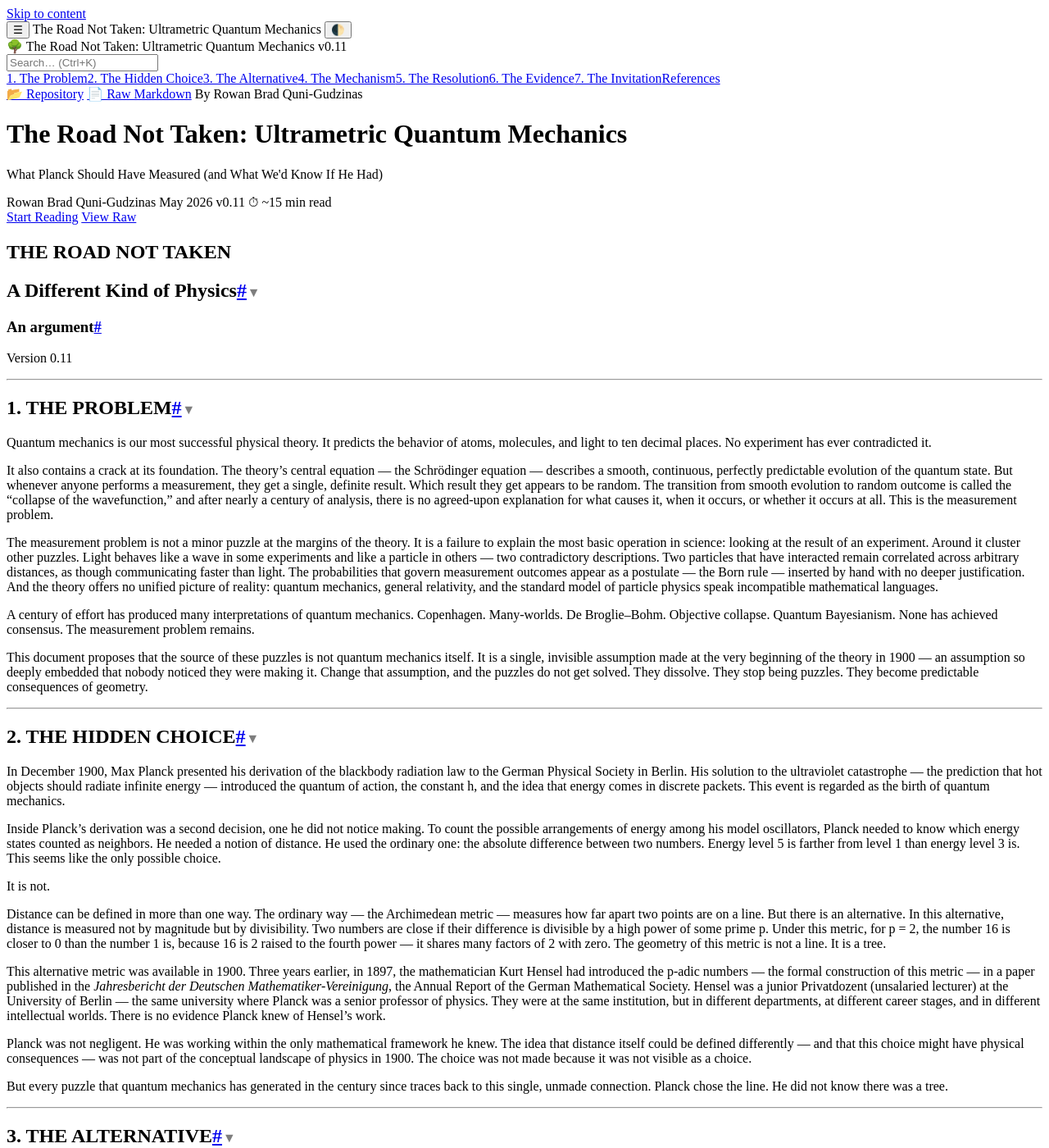
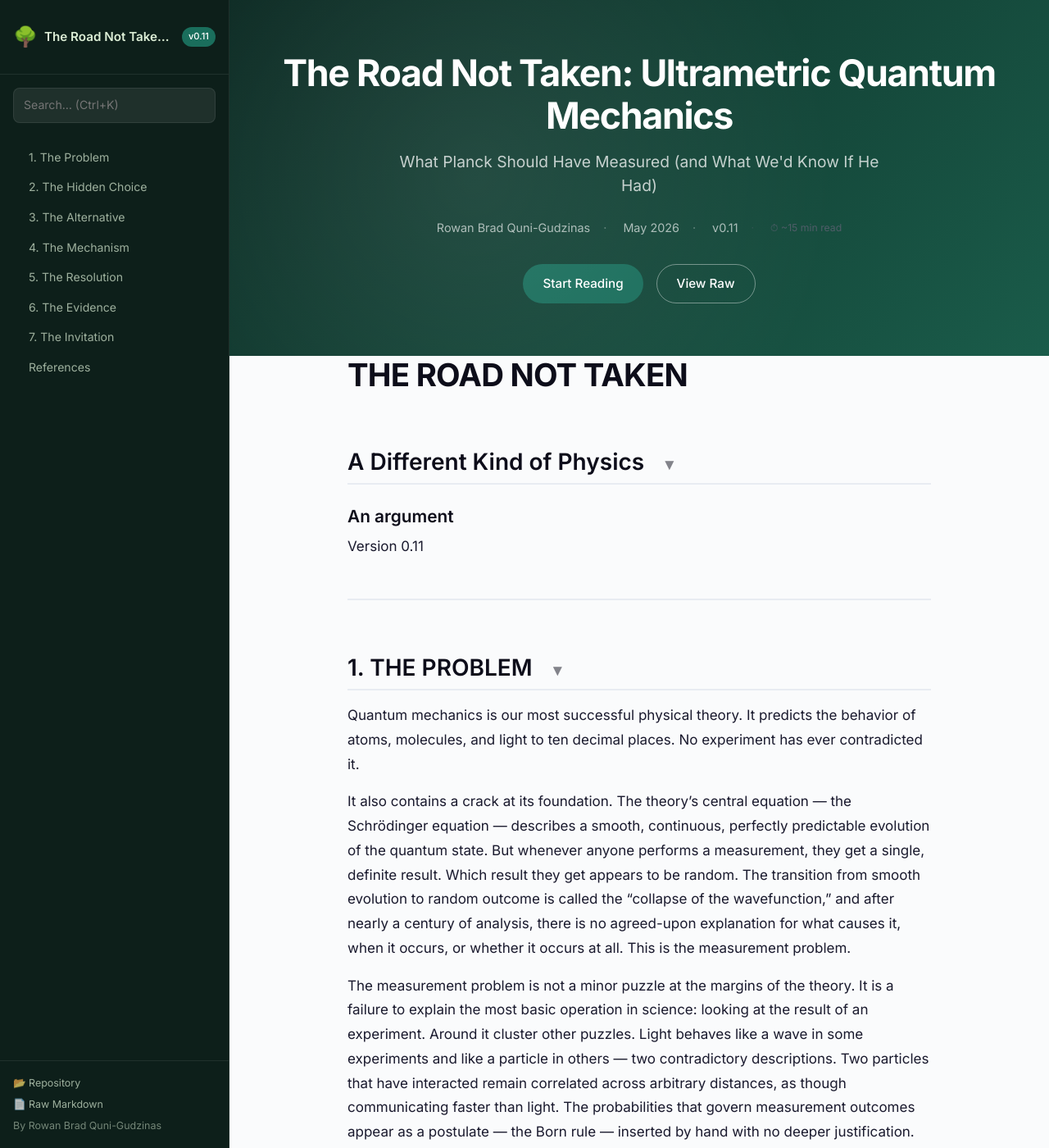
Before and after one commit to rwnq8/different-physics, a Jekyll site: the page built from index.md, in a window 1280 px wide and 1400 px high. Shown: the whole window at 82% size. Built offline with Jekyll 4.4.1, drawn with Linux system fonts in a browser that asks for light colours; comment, search, counter and statistics services are not loaded.

Commit message:
fix: correct stylesheet extension from .scss to .css
GitHub Pages compiles SASS and serves the result at .css URL.
The .scss extension returned 404, leaving the site completely unstyled.

```diff
--- a/_layouts/default.html
+++ b/_layouts/default.html
@@ -51,7 +51,7 @@
   <link rel="stylesheet" href="https://fonts.googleapis.com/css2?family=Inter:wght@400;500;600;700&family=JetBrains+Mono:wght@400;500&display=swap">
 
   <!-- Site stylesheet -->
-  <link rel="stylesheet" href="{{ site.baseurl }}/assets/css/style.scss?v={{ site.time | date: '%s' }}">
+  <link rel="stylesheet" href="{{ site.baseurl }}/assets/css/style.css?v={{ site.time | date: '%s' }}">
 
   {% if page.katex %}
   <link rel="stylesheet" href="https://cdn.jsdelivr.net/npm/katex@0.16.9/dist/katex.min.css">
```
